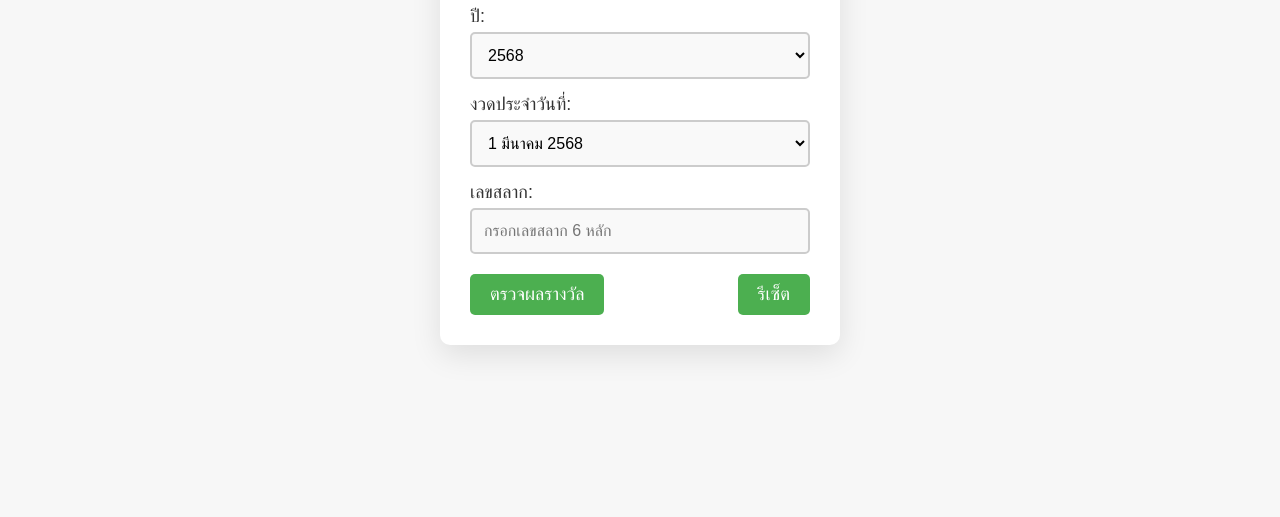
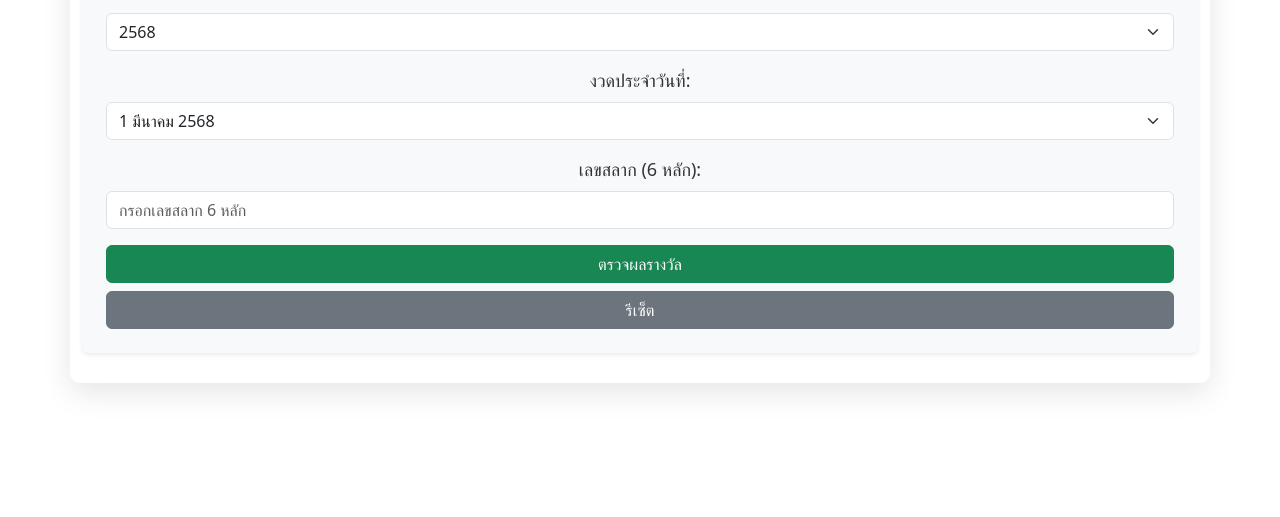
Before and after one commit to gusprada/Bitoeyselff, a plain HTML site: page index.html in a window 1280 px wide. Shown: the part 283-800 px from the top of the page. Drawn offline with nearby package versions, Linux system fonts and the light colour scheme.

Commit message:
index.html

```diff
--- a/index.html
+++ b/index.html
@@ -5,47 +5,68 @@
     <meta name="viewport" content="width=device-width, initial-scale=1.0">
     <title>ตรวจผลรางวัลสลากกินแบ่งรัฐบาล</title>
     <link rel="stylesheet" href="style.css">
+    <link rel="icon" href="favicon.ico">
+    <!-- Bootstrap 5 for responsive design -->
+    <link href="https://cdn.jsdelivr.net/npm/bootstrap@5.3.0-alpha1/dist/css/bootstrap.min.css" rel="stylesheet" integrity="sha384-KyZXEJt4RQeP8LJfTt0EwY5lLMa5pQ4l2r0lfv8aDJ1kZgETp4e5EZhJtpzF92Dx" crossorigin="anonymous">
+    <!-- Google Fonts -->
+    <link href="https://fonts.googleapis.com/css2?family=Kanit:wght@300;400;600&display=swap" rel="stylesheet">
 </head>
 <body>
-    <div class="container">
-        <h1>ตรวจผลรางวัลสลากกินแบ่งรัฐบาล</h1>
+    <div class="container my-5">
+        <h1 class="text-center mb-4">ตรวจผลรางวัลสลากกินแบ่งรัฐบาล</h1>
 
-        <div class="form-group">
-            <label for="year">ปี:</label>
-            <select id="year">
+        <form id="lottery-form" class="p-4 rounded shadow-sm bg-light">
+            <div class="mb-3">
+                <label for="year" class="form-label">ปี:</label>
+                <select id="year" class="form-select">
                     <option value="2568">2568</option>
                     <option value="2569">2569</option>
                     <option value="2570">2570</option>
                 </select>
             </div>
 
-        <div class="form-group">
-            <label for="drawDate">งวดประจำวันที่:</label>
-            <select id="drawDate">
+            <div class="mb-3">
+                <label for="drawDate" class="form-label">งวดประจำวันที่:</label>
+                <select id="drawDate" class="form-select">
                     <option value="1 มีนาคม 2568">1 มีนาคม 2568</option>
                     <option value="16 มีนาคม 2568">16 มีนาคม 2568</option>
                     <option value="1 เมษายน 2568">1 เมษายน 2568</option>
                 </select>
             </div>
 
-        <div class="form-group">
-            <label for="lotto">เลขสลาก:</label>
-            <input type="text" id="lotto" maxlength="6" placeholder="กรอกเลขสลาก 6 หลัก">
+            <div class="mb-3">
+                <label for="lotto" class="form-label">เลขสลาก (6 หลัก):</label>
+                <input type="text" id="lotto" class="form-control" maxlength="6" placeholder="กรอกเลขสลาก 6 หลัก" required>
             </div>
 
-        <div class="buttons">
-            <button onclick="checkResults()">ตรวจผลรางวัล</button>
-            <button onclick="resetForm()">รีเซ็ต</button>
+            <div class="d-grid gap-2">
+                <button type="button" class="btn btn-success" onclick="checkResults()">ตรวจผลรางวัล</button>
+                <button type="button" class="btn btn-secondary" onclick="resetForm()">รีเซ็ต</button>
+            </div>
+        </form>
+    </div>
+
+    <!-- Popup Result -->
+    <div class="modal fade" id="resultModal" tabindex="-1" aria-labelledby="resultModalLabel" aria-hidden="true">
+        <div class="modal-dialog">
+            <div class="modal-content">
+                <div class="modal-header">
+                    <h5 class="modal-title" id="resultModalLabel">ผลการตรวจรางวัล</h5>
+                    <button type="button" class="btn-close" data-bs-dismiss="modal" aria-label="Close"></button>
+                </div>
+                <div class="modal-body" id="resultMessage">
+                    <!-- Result message will be injected here -->
+                </div>
+                <div class="modal-footer">
+                    <button type="button" class="btn btn-secondary" data-bs-dismiss="modal">ปิด</button>
+                </div>
+            </div>
         </div>
     </div>
 
-    <div class="result-container" id="result-container">
-        <div class="result-popup" id="result-popup">
-            <div class="result-message" id="result"></div>
-            <button class="close-btn" onclick="closePopup()">ปิด</button>
-        </div>
-    </div>
-
+    <!-- Bootstrap JS and dependencies -->
+    <script src="https://cdn.jsdelivr.net/npm/@popperjs/core@2.11.6/dist/umd/popper.min.js" integrity="sha384-oBqDVmMz4fnFO9gyb6E2JpOXVrA7Aq3N3iTcj9REX1g7p8L1PeXWk0z8lSgOLyZl" crossorigin="anonymous"></script>
+    <script src="https://cdn.jsdelivr.net/npm/bootstrap@5.3.0-alpha1/dist/js/bootstrap.min.js" integrity="sha384-pzjw8f+ua7Kw1TIq0tmRfD8pDTmwd1qM5arFpsvXfwI+0VgfvjGE7zKnbsO9PbzT" crossorigin="anonymous"></script>
     <script src="script.js"></script>
 </body>
 </html>
```
Lines whose indentation alone changed are shown as unchanged.
